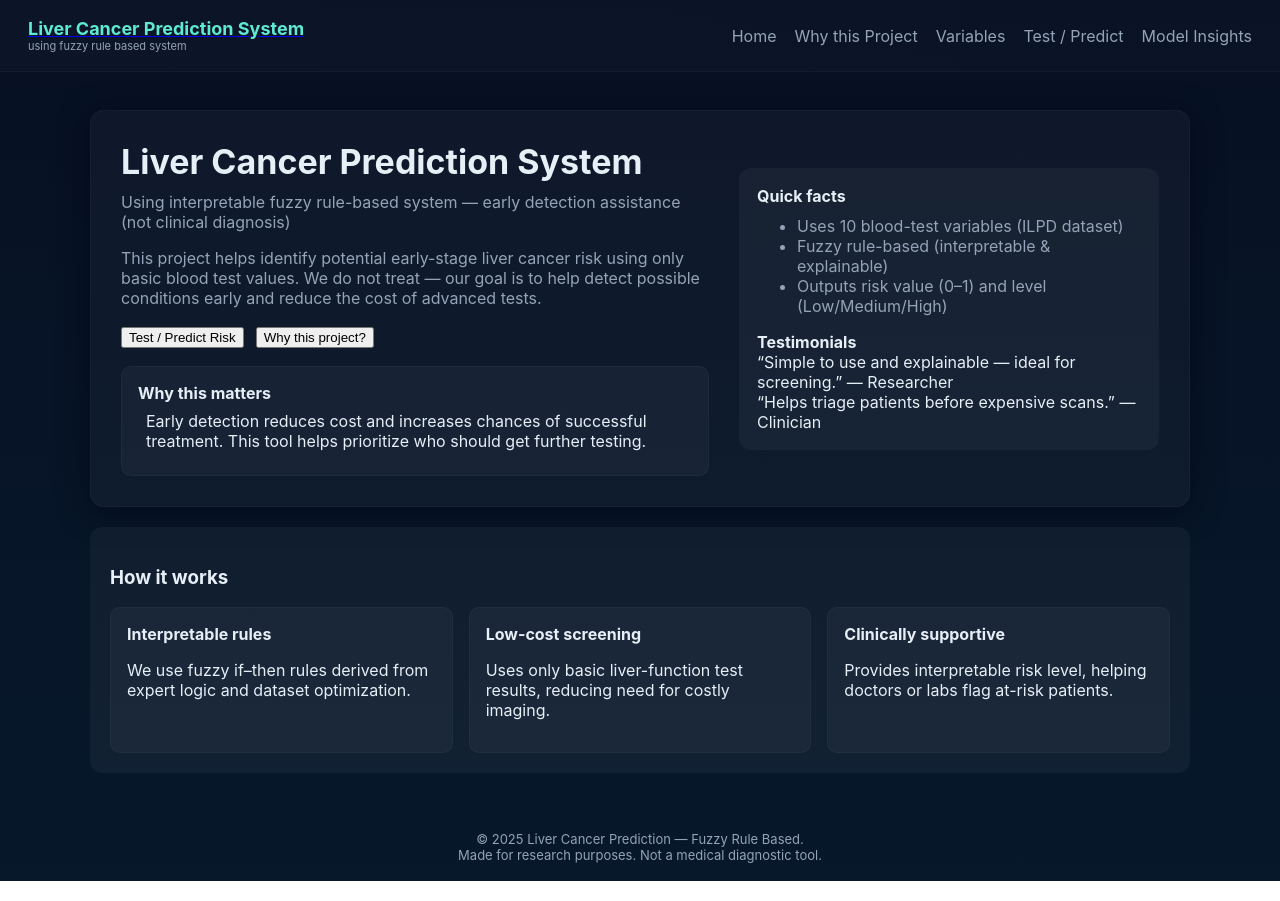
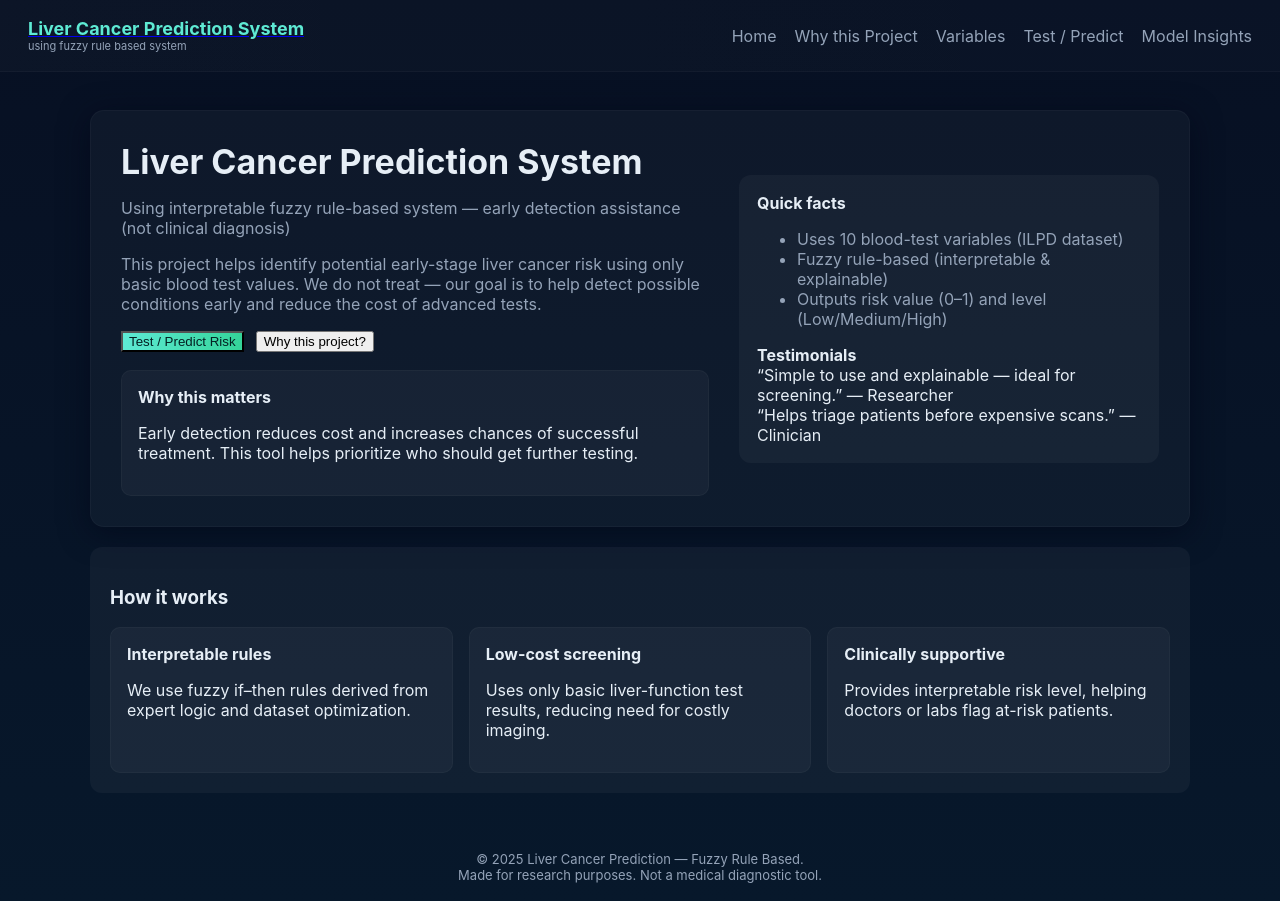
Before and after one commit to codeyaarmadhav/Liver-Cancer-Prediction-Frontend, a React (Vite) app: page / in a window 1280 px wide. Built offline with nearby package versions, Linux system fonts and the light colour scheme.

Commit message:
landing.jsx fixed

```diff
--- a/src/components/Landing.jsx
+++ b/src/components/Landing.jsx
@@ -1,68 +1,83 @@
 import React from "react";
 import { Link } from "react-router-dom";
 
-export default function Landing(){
+export default function Landing() {
   return (
     <>
       <section className="hero container">
         <div className="hero-left">
           <h1 className="h-title">Liver Cancer Prediction System</h1>
-          <div className="h-sub">Using interpretable fuzzy rule-based system — early detection assistance (not clinical diagnosis)</div>
-          <p style={{color:"var(--muted)"}}>
-            This project helps identify potential early-stage liver cancer risk using only basic blood test values.
-            We do not treat — our goal is to help detect possible conditions early and reduce the cost of advanced tests.
+
+          <p className="h-sub">
+            Using interpretable fuzzy rule-based system — early detection assistance
+            (not clinical diagnosis)
           </p>
 
-          <div className="hero-cta" style={{marginTop:18}}>
-            {/* Redirect to Required Test Variables first */}
+          <p className="hero-text">
+            This project helps identify potential early-stage liver cancer risk using
+            only basic blood test values. We do not treat — our goal is to help detect
+            possible conditions early and reduce the cost of advanced tests.
+          </p>
+
+          {/* CTA Buttons */}
+          <div className="hero-cta">
             <Link to="/variables">
-              <button className="btn">Test / Predict Risk</button>
+              <button className="btn primary-btn">Test / Predict Risk</button>
             </Link>
             <Link to="/about">
               <button className="btn secondary">Why this project?</button>
             </Link>
           </div>
 
-          <div style={{marginTop:18}}>
-            <div className="card" style={{marginTop:12}}>
-              <strong>Why this matters</strong>
-              <p className="testimonial" style={{margin:8}}>
-                Early detection reduces cost and increases chances of successful treatment. This tool helps prioritize who should get further testing.
-              </p>
-            </div>
+          <div className="card why-card">
+            <strong>Why this matters</strong>
+            <p className="testimonial">
+              Early detection reduces cost and increases chances of successful treatment.
+              This tool helps prioritize who should get further testing.
+            </p>
           </div>
         </div>
 
         <div className="hero-right">
           <strong>Quick facts</strong>
-          <ul style={{marginTop:10,color:"var(--muted)"}}>
+          <ul className="hero-list">
             <li>Uses 10 blood-test variables (ILPD dataset)</li>
             <li>Fuzzy rule-based (interpretable & explainable)</li>
             <li>Outputs risk value (0–1) and level (Low/Medium/High)</li>
           </ul>
 
-          <div style={{marginTop:12}}>
+          <div className="testimonials">
             <strong>Testimonials</strong>
-            <div className="testimonial">“Simple to use and explainable — ideal for screening.” — Researcher</div>
-            <div className="testimonial">“Helps triage patients before expensive scans.” — Clinician</div>
+            <div className="testimonial">
+              “Simple to use and explainable — ideal for screening.” — Researcher
+            </div>
+            <div className="testimonial">
+              “Helps triage patients before expensive scans.” — Clinician
+            </div>
           </div>
         </div>
       </section>
 
+      {/* HOW IT WORKS */}
       <section className="section">
         <h3>How it works</h3>
-        <div className="grid" style={{marginTop:12}}>
+
+        <div className="grid">
           <div className="card">
             <strong>Interpretable rules</strong>
-            <p className="test">We use fuzzy if–then rules derived from expert logic and dataset optimization.</p>
+            <p>We use fuzzy if–then rules derived from expert logic and dataset optimization.</p>
           </div>
+
           <div className="card">
             <strong>Low-cost screening</strong>
-            <p className="test">Uses only basic liver-function test results, reducing need for costly imaging.</p>
+            <p>Uses only basic liver-function test results, reducing need for costly imaging.</p>
           </div>
+
           <div className="card">
             <strong>Clinically supportive</strong>
-            <p className="test">Provides interpretable risk level, helping doctors or labs flag at-risk patients.</p>
+            <p>
+              Provides interpretable risk level, helping doctors or labs flag at-risk patients.
+            </p>
           </div>
         </div>
       </section>
--- a/src/index.css
+++ b/src/index.css
@@ -147,6 +147,21 @@ input, select{width:100%;padding:10px;border-radius:8px;border:1px solid rgba(25
 /* footer */
 .footer{padding:18px;text-align:center;color:var(--muted);font-size:13px}
 
+
+.primary-btn {
+  background: linear-gradient(90deg, var(--accent), #34d399);
+  color: #042022;
+}
+
+.hero-text, .hero-list {
+  color: var(--muted);
+}
+
+.why-card {
+  margin-top: 18px;
+}
+
+
 /* ========================= */
 /* RESPONSIVE RULES */
 /* ========================= */
```
